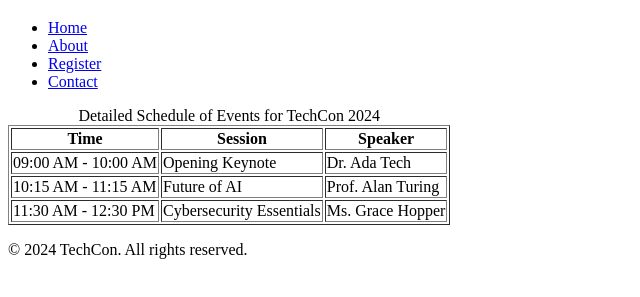
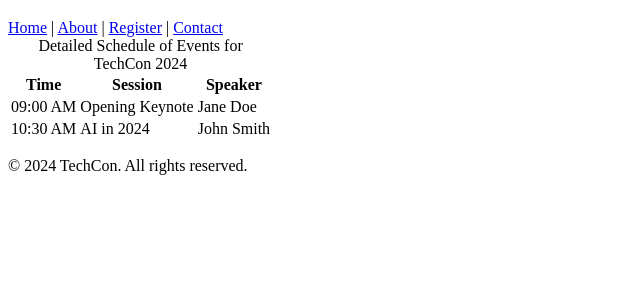
Before and after one commit to amara2002/TechCon_HTML, a plain HTML site: page techcon_website/schedule.html in a window 1280 px wide. Shown: the part 61-358 px from the top of the page, without its empty margins (0-640 px from the left). Drawn offline with Linux system fonts and the light colour scheme.

Commit message:
Add schedule.html page with detailed schedule table

```diff
--- a/techcon_website/schedule.html
+++ b/techcon_website/schedule.html
@@ -9,17 +9,15 @@
   <header>
     <h1>Schedule for TechCon 2024</h1>
     <nav>
-      <ul>
-        <li><a href="index.html">Home</a></li>
-        <li><a href="about.html">About</a></li>
-        <li><a href="register.html">Register</a></li>
-        <li><a href="contact.html">Contact</a></li>
-      </ul>
+      <a href="index.html">Home</a> |
+      <a href="about.html">About</a> |
+      <a href="register.html">Register</a> |
+      <a href="contact.html">Contact</a>
     </nav>
   </header>
 
   <main>
-    <table border="1">
+    <table>
       <caption>Detailed Schedule of Events for TechCon 2024</caption>
       <thead>
         <tr>
@@ -30,26 +28,22 @@
       </thead>
       <tbody>
         <tr>
-          <td>09:00 AM - 10:00 AM</td>
+          <td>09:00 AM</td>
           <td>Opening Keynote</td>
-          <td>Dr. Ada Tech</td>
+          <td>Jane Doe</td>
         </tr>
         <tr>
-          <td>10:15 AM - 11:15 AM</td>
-          <td>Future of AI</td>
-          <td>Prof. Alan Turing</td>
+          <td>10:30 AM</td>
+          <td>AI in 2024</td>
+          <td>John Smith</td>
         </tr>
-        <tr>
-          <td>11:30 AM - 12:30 PM</td>
-          <td>Cybersecurity Essentials</td>
-          <td>Ms. Grace Hopper</td>
-        </tr>
+        <!-- Add more rows as needed -->
       </tbody>
     </table>
   </main>
 
   <footer>
-    <p>© 2024 TechCon. All rights reserved.</p>
+    <p>&copy; 2024 TechCon. All rights reserved.</p>
   </footer>
 </body>
 </html>
```
